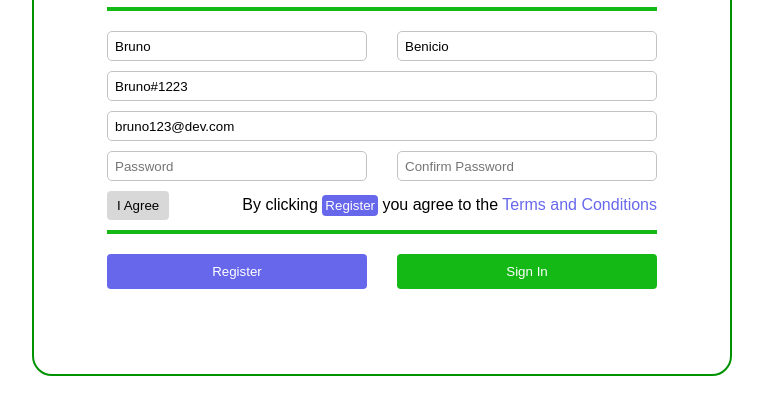
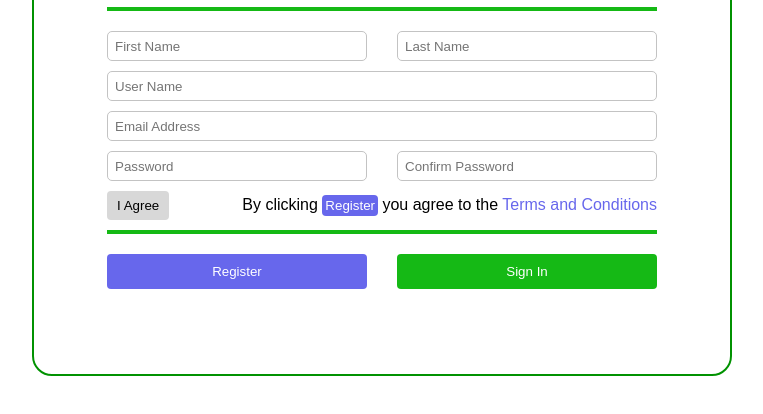
Before and after one commit to Carecsnay/Formulario-Simples, a plain HTML site: page index.html in a window 1280 px wide. Shown: the part 244-658 px from the top of the page, without its empty margins (258-1021 px from the left). Drawn offline with Linux system fonts and the light colour scheme.

Commit message:
Test: Remove Values of index.html

```diff
--- a/index.html
+++ b/index.html
@@ -17,19 +17,19 @@
         </div>
         <div class="containerHalf">
             <div>
-                <input class="name input" type="text" placeholder="First Name" required value="Bruno">
+                <input class="name input" type="text" placeholder="First Name" required>
             </div>
             <div>
-                <input class="lastName input" type="text" placeholder="Last Name" required value="Benicio">
+                <input class="lastName input" type="text" placeholder="Last Name" required>
             </div>
         </div>
         <div class="containerFull">
             <div>
-                <input class="userName input" type="text" placeholder="User Name" required value="Bruno#1223">
+                <input class="userName input" type="text" placeholder="User Name" required>
             </div>
         </div>
         <div class="containerFull">
-            <input class="email input" type="email" placeholder="Email Address" required value="bruno123@dev.com">
+            <input class="email input" type="email" placeholder="Email Address" required>
         </div>
         <div class="containerHalf">
             <div>
```
